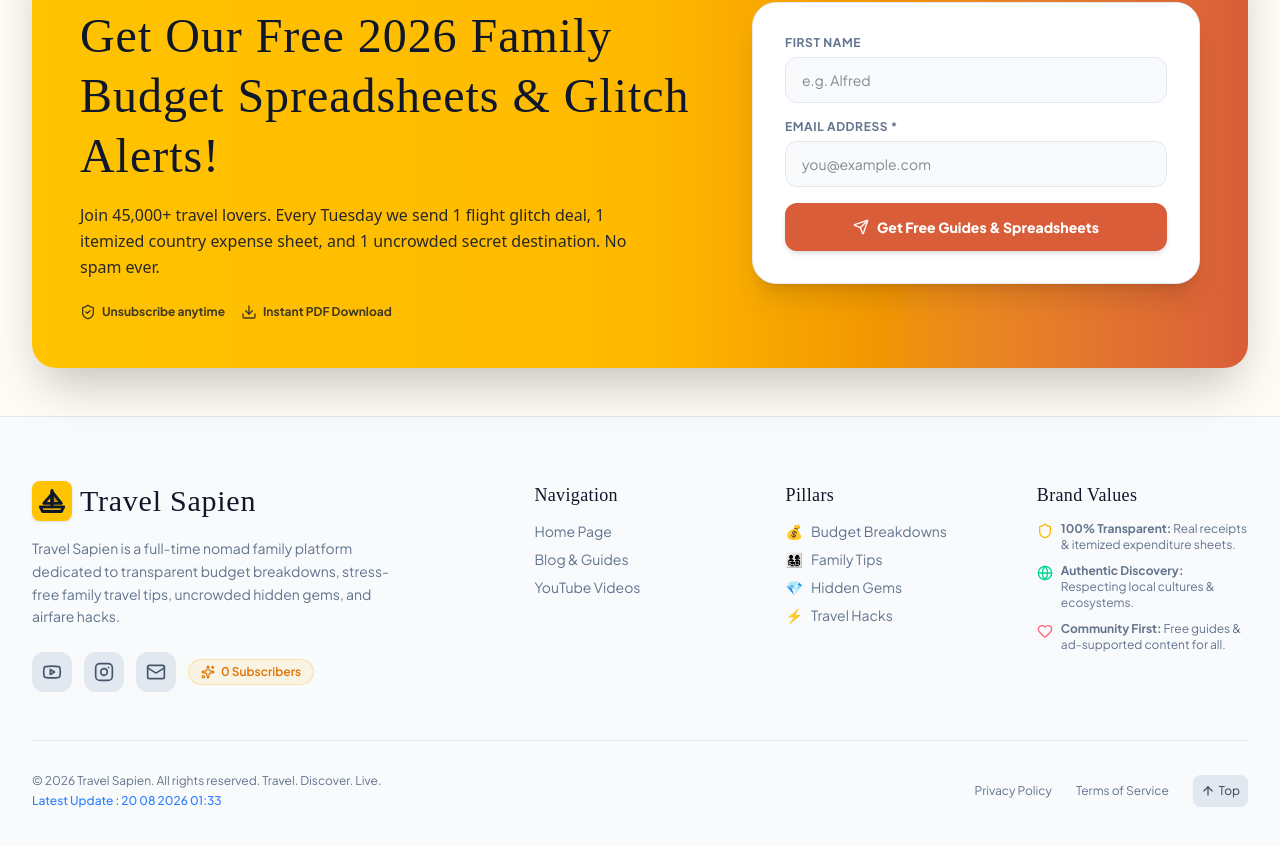
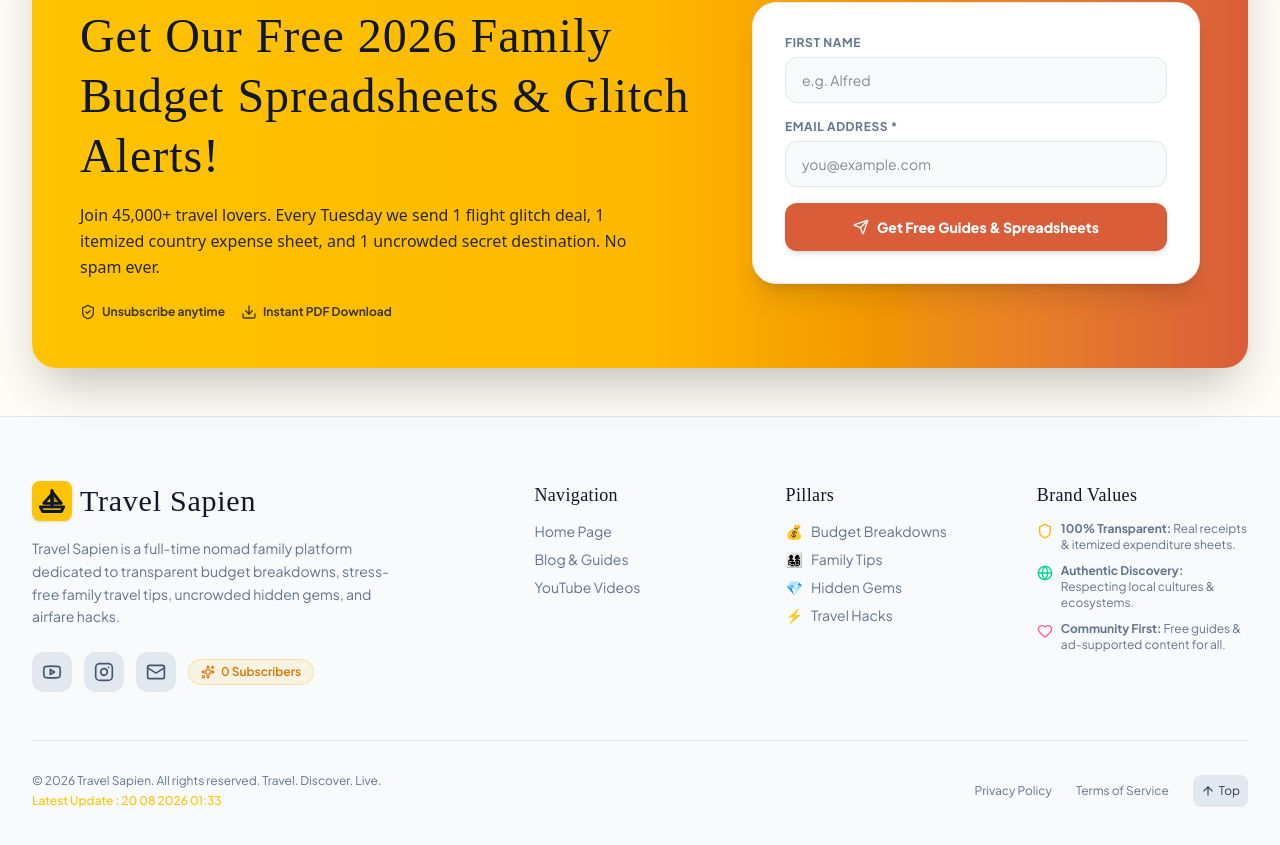
Before and after one commit to alfredpanakkal/Travel.sapien, a React (Vite) app: page / in a window 1280 px wide. Shown: the part 4027-4872 px from the top of the page. Built offline with nearby package versions, Linux system fonts and the light colour scheme; no server answers; a web font is replaced by a local one.

Commit message:
style: update footer update timestamp color
Change the text color of the latest update timestamp to match the brand's gold accent color.

```diff
--- a/src/components/Footer.tsx
+++ b/src/components/Footer.tsx
@@ -145,7 +145,7 @@
         <div className="pt-8 flex flex-col sm:flex-row items-center justify-between gap-4 text-xs text-slate-500">
           <div className="flex flex-col gap-1 text-center sm:text-left">
             <p>© {new Date().getFullYear()} Travel Sapien. All rights reserved. Travel. Discover. Live.</p>
-            <p className="text-blue-500 font-medium">Latest Update : 20 08 2026 01:33</p>
+            <p className="text-[#FFC300] font-medium">Latest Update : 20 08 2026 01:33</p>
           </div>
 
           <div className="flex items-center gap-6">
```
